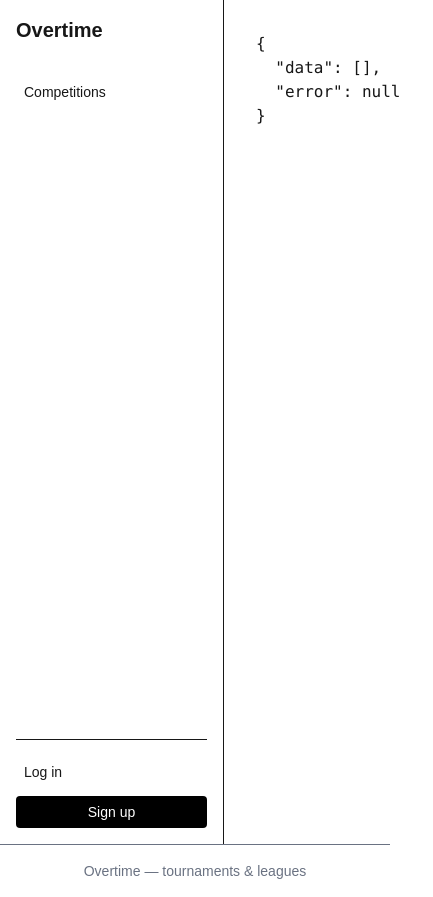
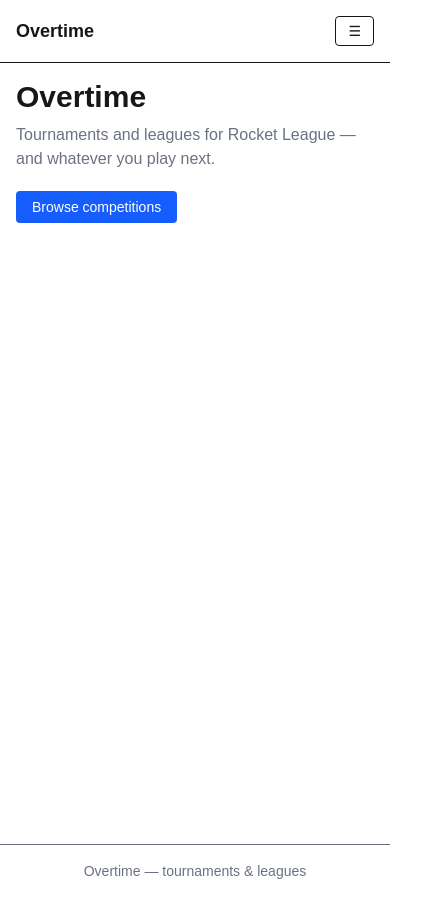
Before and after one commit to Glaxer/Overtime, a Next.js app: page / in a window 390 px wide. Shown: the whole page, 433 px wide, since content can reach past the window. Built offline with nearby package versions, Linux system fonts and the light colour scheme; no server answers; the database is empty.

Commit message:
Fixed some errors with the navbar and added better mobile view

```diff
--- a/app/layout.tsx
+++ b/app/layout.tsx
@@ -5,6 +5,7 @@
 import Footer from "@/components/layout/Footer";
 import { Suspense } from "react";
 import Alert from "@/components/ui/Alert";
+import NavShell from "@/components/layout/NavShell";
 
 const geistSans = Geist({
   variable: "--font-geist-sans",
@@ -29,14 +30,16 @@
   return (
     <html lang="en">
       <body
-        className={`${geistSans.variable} ${geistMono.variable} h-full antialiased`}
+        className={`${geistSans.variable} ${geistMono.variable} antialiased`}
       >
         <Suspense>
           <Alert />
         </Suspense>
-        <div className="flex min-h-screen">
-          <Navbar />
-          <main className="flex-1 p-8">{children}</main>
+        <div className="flex min-h-screen flex-col md:flex-row">
+          <NavShell>
+            <Navbar />
+          </NavShell>
+          <main className="min-w-0 flex-1 p-4 md:p-8">{children}</main>
         </div>
         <Footer />
       </body>
--- a/app/page.tsx
+++ b/app/page.tsx
@@ -1,7 +1,18 @@
-import { createClient } from "@/lib/supabase/server";
+import Link from "next/link";
 
-export default async function Home() {
-  const supabase = await createClient();
-  const { data, error } = await supabase.from("titles").select("*");
-  return <pre>{JSON.stringify({ data, error }, null, 2)}</pre>;
+export default function Home() {
+  return (
+    <div className="max-w-2xl">
+      <h1 className="mb-2 text-3xl font-bold">Overtime</h1>
+      <p className="mb-6 text-gray-500">
+        Tournaments and leagues for Rocket League — and whatever you play next.
+      </p>
+      <Link
+        href="/competitions"
+        className="rounded bg-blue-600 px-4 py-2 text-sm font-medium text-white hover:bg-blue-500"
+      >
+        Browse competitions
+      </Link>
+    </div>
+  );
 }
--- /dev/null
+++ b/components/layout/NavShell.tsx
@@ -0,0 +1,51 @@
+"use client";
+
+import { useEffect, useState } from "react";
+import { usePathname } from "next/navigation";
+
+export default function NavShell({ children }: { children: React.ReactNode }) {
+  const [open, setOpen] = useState(false);
+  const pathname = usePathname();
+
+  // Close the drawer whenever the route changes
+  useEffect(() => {
+    setOpen(false);
+  }, [pathname]);
+
+  return (
+    <>
+      {/* Mobile top bar — hidden from md up */}
+      <div className="flex items-center justify-between border-b p-4 md:hidden">
+        <span className="text-lg font-bold">Overtime</span>
+        <button
+          onClick={() => setOpen(true)}
+          aria-label="Open menu"
+          className="rounded border px-3 py-1 text-sm"
+        >
+          ☰
+        </button>
+      </div>
+
+      {/*
+        Mobile: full-screen drawer that slides in from the left.
+        Desktop (md+): sticky, viewport-tall 224px column, always visible.
+      */}
+      <div
+        className={`fixed inset-y-0 left-0 z-50 w-full transform bg-background transition-transform duration-200 md:sticky md:top-0 md:z-auto md:h-screen md:w-56 md:translate-x-0 ${
+          open ? "translate-x-0" : "-translate-x-full"
+        }`}
+      >
+        {/* Close button — mobile only */}
+        <button
+          onClick={() => setOpen(false)}
+          aria-label="Close menu"
+          className="absolute right-4 top-4 text-2xl leading-none md:hidden"
+        >
+          ×
+        </button>
+
+        {children}
+      </div>
+    </>
+  );
+}
--- a/components/layout/Navbar.tsx
+++ b/components/layout/Navbar.tsx
@@ -2,7 +2,7 @@
 import { createClient } from "@/lib/supabase/server";
 import { logout } from "@/app/(auth)/actions";
 
-export default async function Sidebar() {
+export default async function Navbar() {
   const supabase = await createClient();
   const {
     data: { user }
@@ -19,8 +19,7 @@
   }
 
   return (
-    <aside className="flex w-56 shrink-0 flex-col border-r p-4">
-      {/* Logo */}
+    <aside className="flex h-full flex-col border-r p-4">
       <Link href="/" className="mb-8 text-xl font-bold">
         Overtime
       </Link>
```
